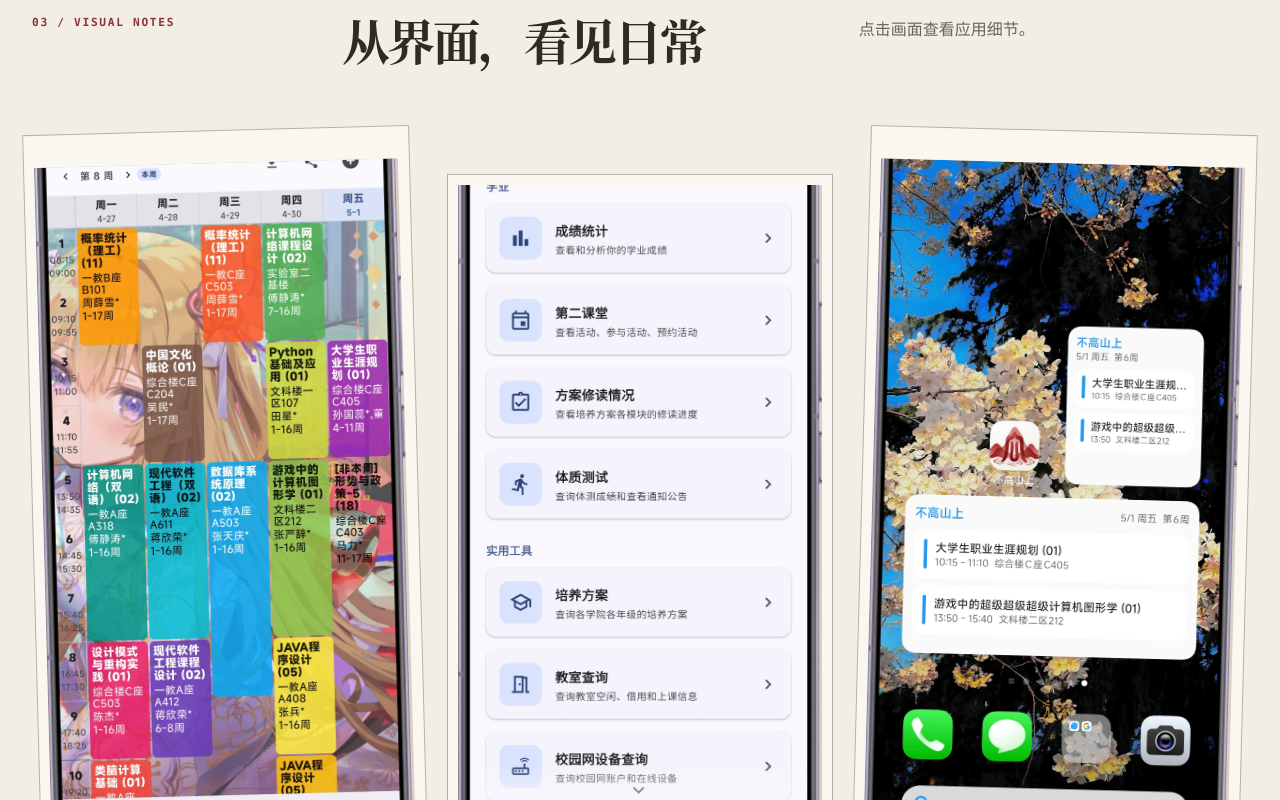
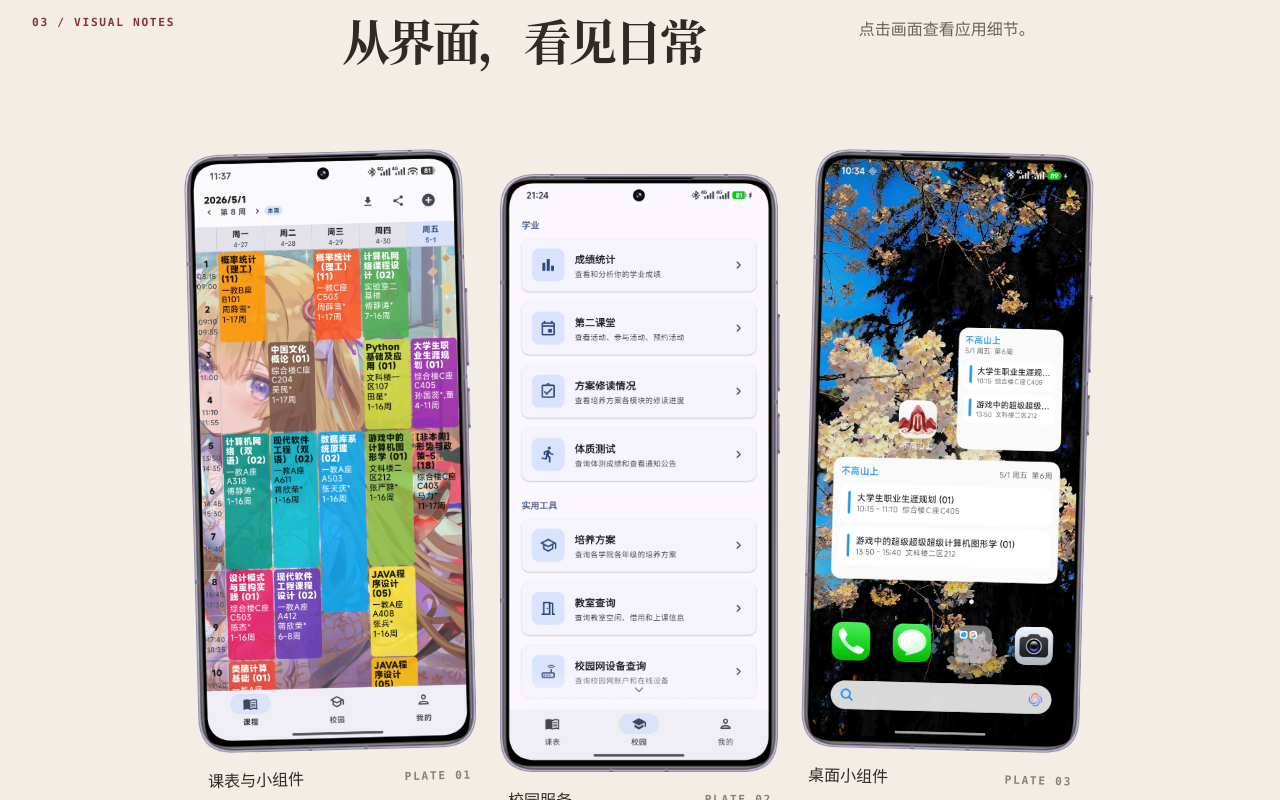
Before and after one commit to The-Brotherhood-of-SCU/Bugaoshan-Web, a Vue app: page / in a window 1280 px wide. Shown: the part 2100-2900 px from the top of the page. Built offline with nearby package versions, Linux system fonts and the light colour scheme.

Commit message:
feat: 截图展示去掉边框，优化尺寸

```diff
--- a/src/components/Screenshots.vue
+++ b/src/components/Screenshots.vue
@@ -16,7 +16,7 @@ function open(screenshot: Screenshot) {
 
 <template>
   <Section id="screenshots" eyebrow="03 / Visual Notes" title="从界面，看见日常" description="点击画面查看应用细节。">
-    <div class="flex snap-x snap-mandatory gap-5 overflow-x-auto px-1 pb-7 sm:grid sm:grid-cols-3 sm:gap-7 sm:overflow-visible sm:px-0 sm:pb-0">
+    <div class="flex snap-x snap-mandatory gap-5 overflow-x-auto px-1 pb-7 sm:mx-auto sm:grid sm:max-w-4xl sm:grid-cols-3 sm:gap-7 sm:overflow-visible sm:px-0 sm:pb-0">
       <button
         v-for="(screenshot, index) in screenshots"
         :key="screenshot.src"
@@ -25,27 +25,27 @@ function open(screenshot: Screenshot) {
         :aria-label="`放大查看：${screenshot.title}`"
         @click="open(screenshot)"
       >
-        <div class="overflow-hidden bg-[var(--stone)]">
+        <div>
           <img
             :src="asset(screenshot.src)"
             :alt="screenshot.alt"
             loading="lazy"
-            class="aspect-[9/16] w-full object-cover transition-transform duration-500 group-hover:scale-[1.015]"
+            class="w-full transition-transform duration-500 group-hover:scale-[1.015]"
           />
         </div>
         <div class="flex items-center justify-between gap-3 px-2 pb-1 pt-4">
-          <span class="font-bold text-[var(--ink)]">{{ screenshot.title }}</span>
-          <span class="editorial-label text-[var(--faint)]">Plate 0{{ index + 1 }}</span>
+          <span class="font-bold text-(--ink)">{{ screenshot.title }}</span>
+          <span class="editorial-label text-(--faint)">Plate 0{{ index + 1 }}</span>
         </div>
       </button>
     </div>
 
     <dialog ref="dialogRef" class="m-auto max-h-[92vh] max-w-[92vw] bg-transparent p-0 backdrop:bg-[#171411]/80" @close="active = null">
-      <div v-if="active" class="relative border border-white/25 bg-[#211e1b] p-2 shadow-2xl sm:p-3">
-        <img :src="asset(active.src)" :alt="active.alt" class="max-h-[84vh] max-w-[86vw] object-contain" />
+      <div v-if="active" class="relative">
+        <img :src="asset(active.src)" :alt="active.alt" class="max-h-[84vh] max-w-[86vw] object-contain drop-shadow-2xl" />
         <button
           type="button"
-          class="focus-editorial absolute right-4 top-4 inline-flex min-h-11 items-center gap-2 bg-[#211e1b]/90 px-4 text-sm font-semibold text-white"
+          class="focus-editorial absolute right-4 top-4 inline-flex min-h-11 items-center gap-2 rounded-full bg-[#211e1b]/90 px-4 text-sm font-semibold text-white"
           @click="dialogRef?.close()"
         ><Icon name="close" :size="17" /> 关闭</button>
       </div>
--- a/src/index.css
+++ b/src/index.css
@@ -206,15 +206,11 @@ section[id] {
 
 .shot-frame {
   position: relative;
-  border: 1px solid var(--line);
-  background: var(--paper-raised);
-  padding: 0.65rem;
   transition: transform 180ms ease, box-shadow 180ms ease;
 }
 
 .shot-frame:hover {
   z-index: 2;
-  box-shadow: 0 24px 50px -28px var(--shadow);
   transform: translateY(-5px) rotate(0deg);
 }
 
```
